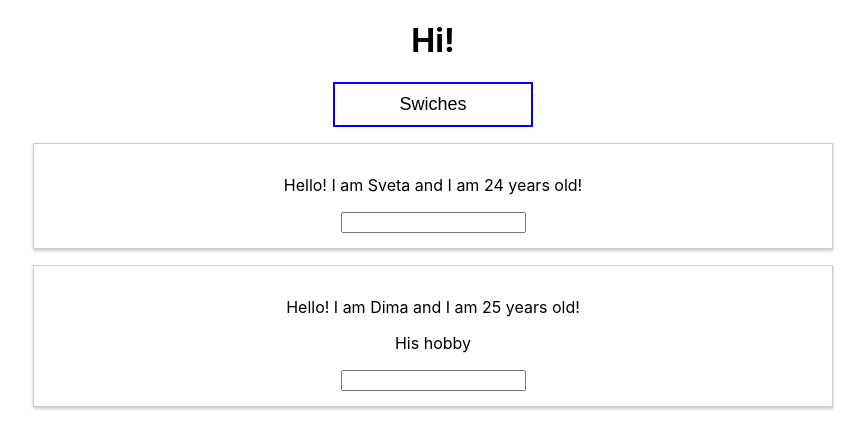
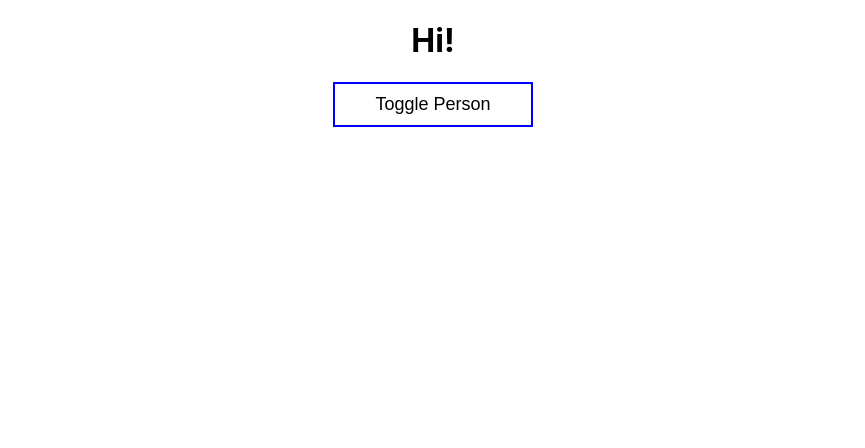
Before and after one commit to SvetlanaAleks/learn-react, a React (Create React App) app: page / in a window 1280 px wide. Shown: the top 448 px of the page, without its empty margins (207-1072 px from the left). Built offline with nearby package versions, Linux system fonts and the light colour scheme.

Commit message:
add togglePersonsHandler

```diff
--- a/src/App.js
+++ b/src/App.js
@@ -4,34 +4,51 @@ import Person from "./Person/Person";
 
 const App = props => {
   const [personState, setPerssonState] = useState({
-    persons: [{ name: "Sveta", age: 24 }, { name: "Dima", age: 25 }]
+    persons: [
+      { name: "Sveta", age: 24 },
+      { name: "Dima", age: 25 }
+    ],
+    showpersons: false
   });
-
-  const clickButtonHandler = (newName) => {
-    setPerssonState({
-      persons: [{ name: newName, age: 24 }, { name: "Dima", age: 26 }]
-    });
-  };
+  // const clickButtonHandler = (newName) => {
+  //   setPerssonState({
+  //     persons: [{ name: newName, age: 24 }, { name: "Dima", age: 26 }]
+  //   });
+  // };
   const nameChangedHandler = (event) => {
     setPerssonState({
       persons: [{ name: "Sveta", age: 24 }, { name: event.target.value, age: 26 }]
     });
   }
-
+  const togglePersonsHandler = (event) => {
+    const doesShow = personState.showpersons;
+    setPerssonState({
+      persons: [
+        { name: "Sveta", age: 24 },
+        { name: "Dima", age: 25 }
+      ],
+      showpersons: !doesShow
+    })
+  };
   return (
     <div className="App">
       <h1>Hi!</h1>
-      <button className="Button" onClick={clickButtonHandler.bind(this, 'Svitlana')}>Swiches</button>
+      <button className="Button" onClick={togglePersonsHandler}>Toggle Person</button>
+      {personState.showpersons === true ?
+        <div>
           <Person
             name={personState.persons[0].name}
-        age={personState.persons[0].age} />
+            age={personState.persons[0].age}
+          />
           <Person
             name={personState.persons[1].name}
             age={personState.persons[1].age}
-        click={clickButtonHandler.bind(this, 'Sveta!!!')}
-        changed={nameChangedHandler.bind(this)}>
+            changed={nameChangedHandler.bind(this)}
+            currentName={personState.persons[1].name}>
             His hobby
         </Person>
+        </div> : null
+      }
     </div>
   );
 };
--- a/src/Person/Person.js
+++ b/src/Person/Person.js
@@ -8,7 +8,7 @@ const person = props => {
         Hello! I am {props.name} and I am {props.age} years old!{" "}
       </p>
       <p>{props.children}</p>
-      <input type="text" onChange={props.changed} />
+      <input type="text" onChange={props.changed} value={props.currentName} />
     </div>
   );
 };
```
Also changed, not shown: src/Input/Input.js (added, +7 -0 lines), src/Output/Output.js (added, +12 -0 lines). Lines whose indentation alone changed are shown as unchanged.
